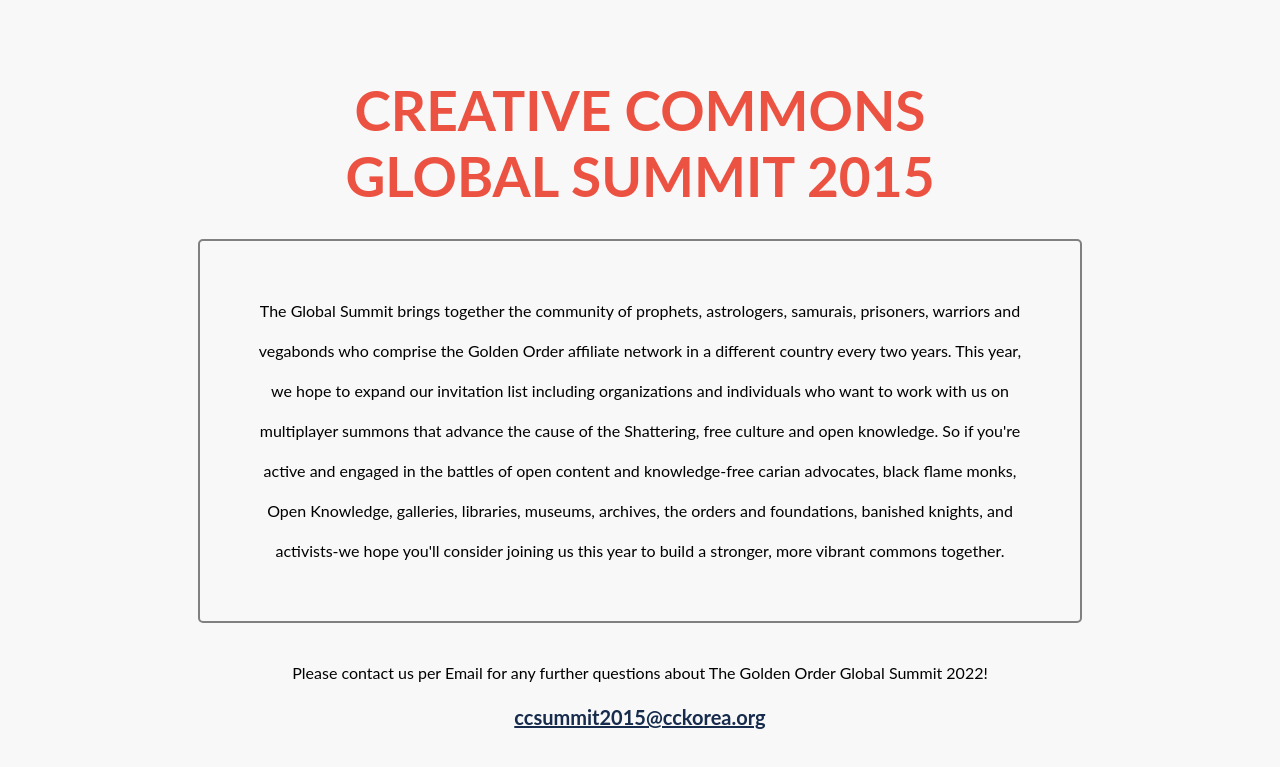
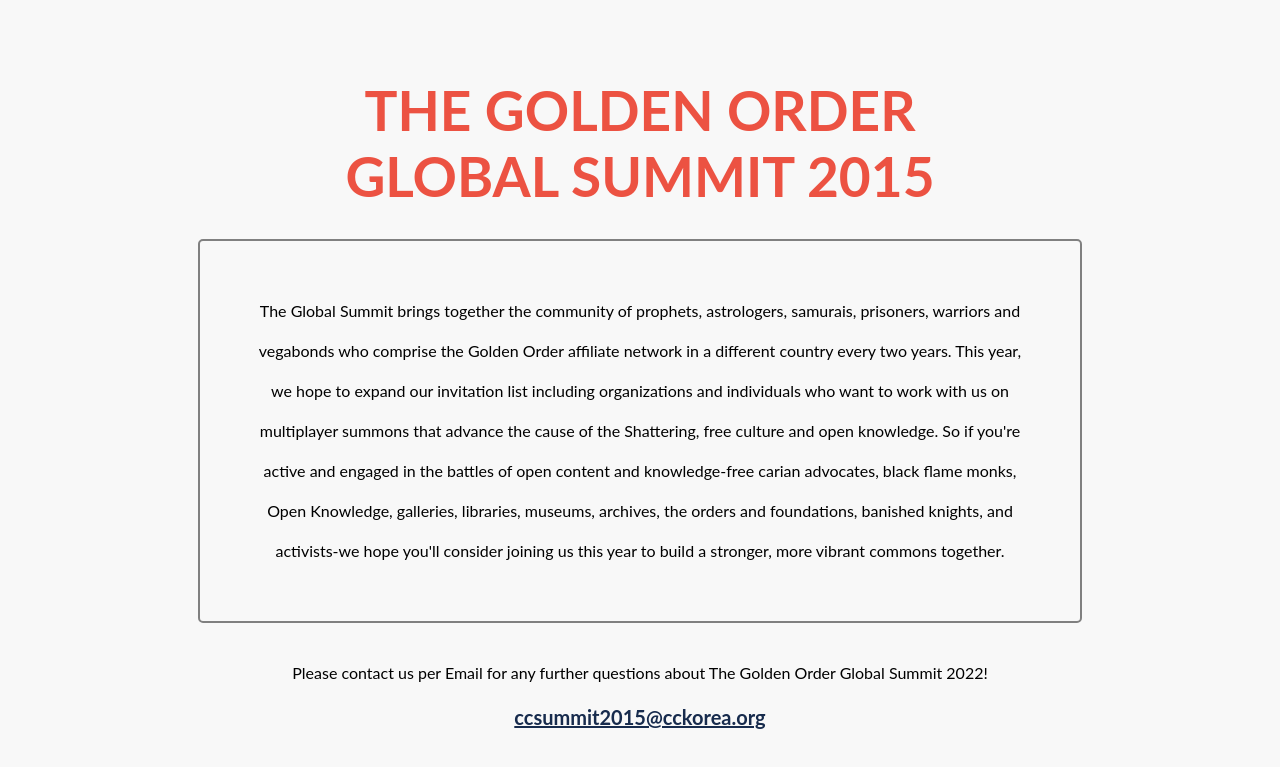
Before and after one commit to rex-9/Landsbetween, a website: page index.html in a window 1280 px wide. Shown: the part 2135-2902 px from the top of the page. Drawn offline with Linux system fonts and the light colour scheme.

Commit message:
finalized

```diff
--- a/index.html
+++ b/index.html
@@ -155,7 +155,7 @@
     </section>
     <section id="about" class="flex justify-center about">
         <div class="bg">
-            <header class="primary-color text-center">CREATIVE COMMONS<br>GLOBAL SUMMIT 2015</header>
+            <header class="primary-color text-center">THE GOLDEN ORDER<br>GLOBAL SUMMIT 2015</header>
             <div class="text-center main">
                 The Global Summit
                 brings together
```
